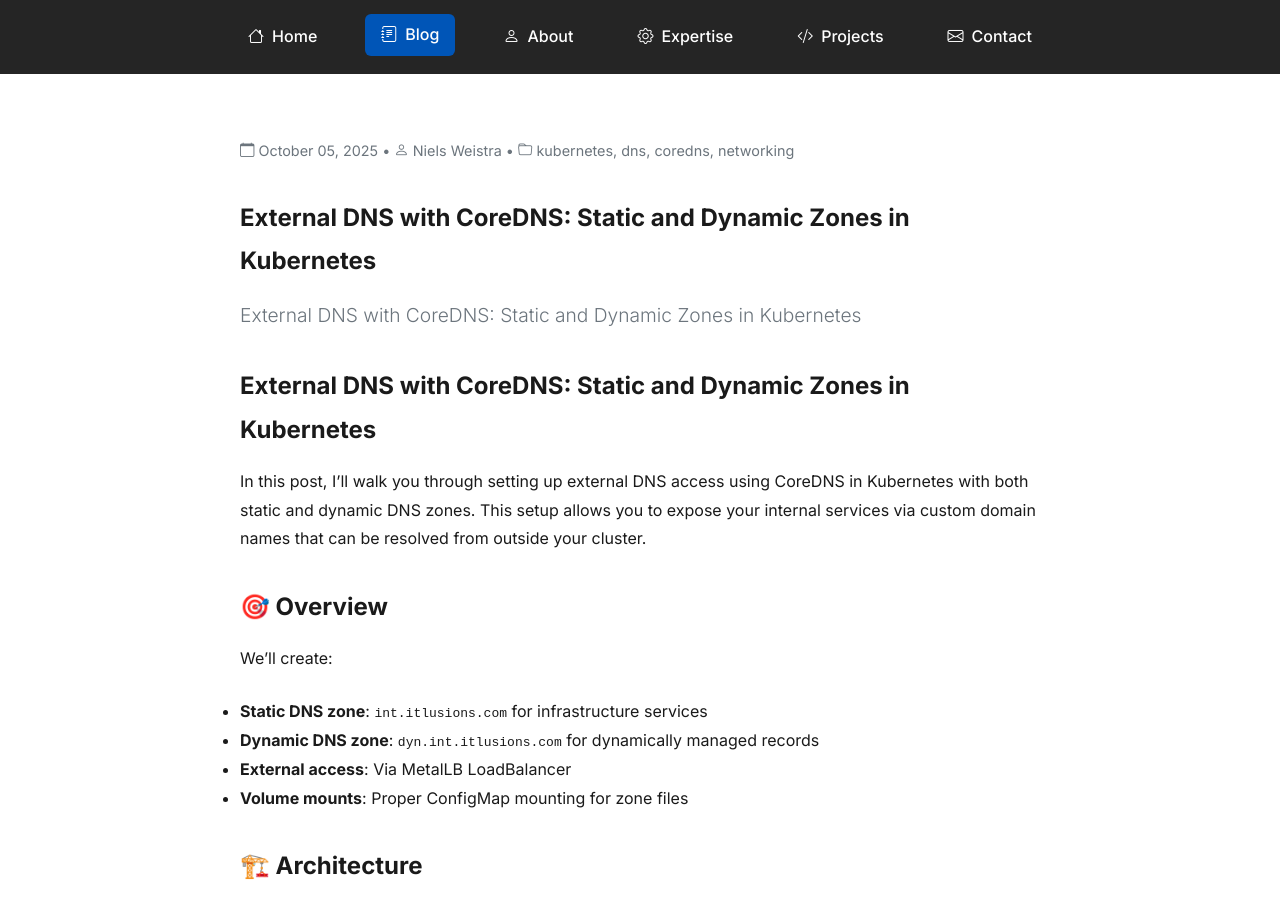
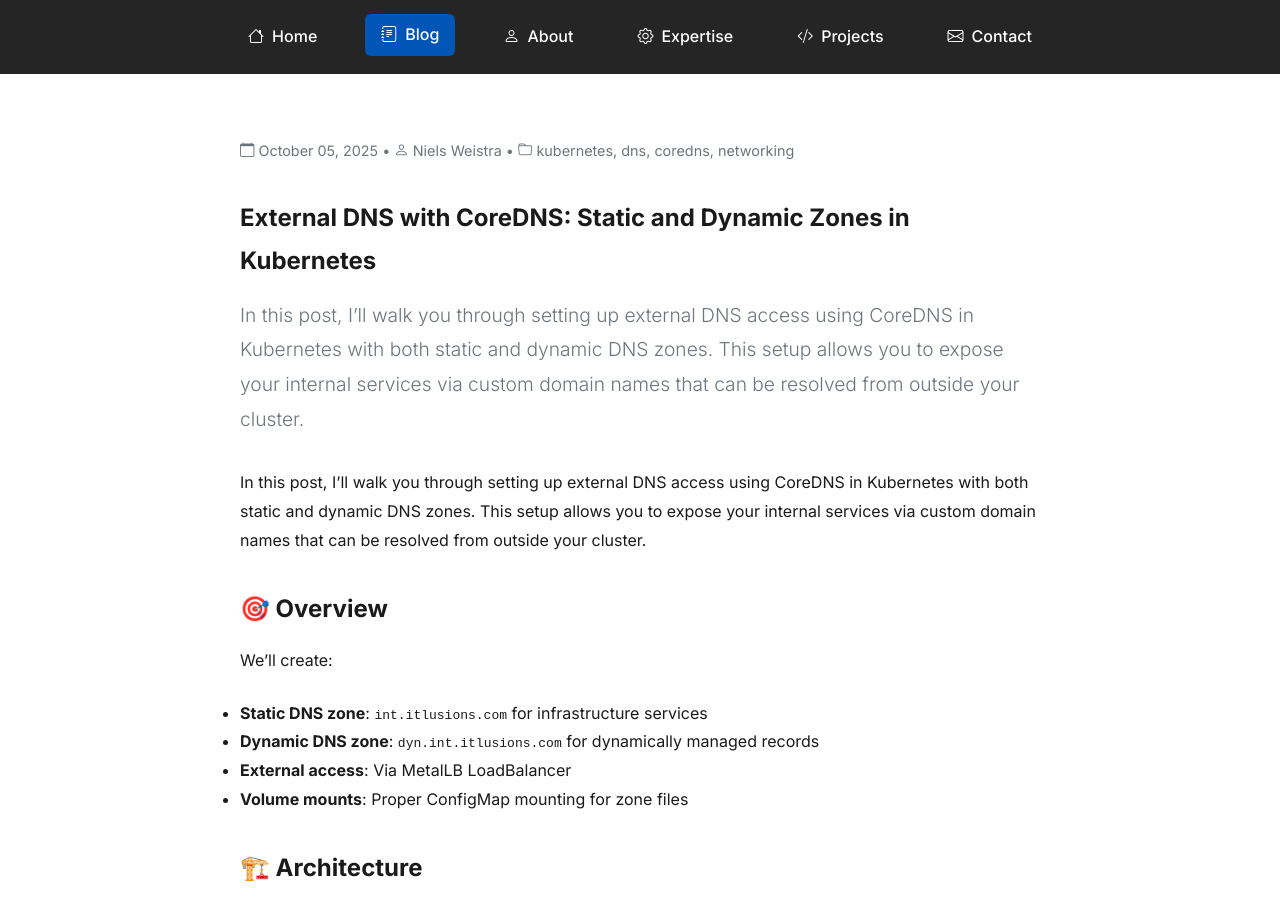
Before and after one commit to nielsweistra/nielsweistra.github.io, a Jekyll site: the page built from _posts/2025-10-05-external-dns-coredns-kubernetes.md, in a window 1280 px wide and 900 px high. Built offline with Jekyll 4.4.1, drawn with Linux system fonts in a browser that asks for light colours; a style sheet for code colours, icons or effects is not loaded.

Commit message:
Remove redundant title from External DNS with CoreDNS blog post

```diff
--- a/_posts/2025-10-05-external-dns-coredns-kubernetes.md
+++ b/_posts/2025-10-05-external-dns-coredns-kubernetes.md
@@ -5,8 +5,6 @@
 categories: kubernetes dns coredns networking
 tags: [kubernetes, dns, coredns, networking, devops, infrastructure]
 ---
-
-# External DNS with CoreDNS: Static and Dynamic Zones in Kubernetes
 
 In this post, I'll walk you through setting up external DNS access using CoreDNS in Kubernetes with both static and dynamic DNS zones. This setup allows you to expose your internal services via custom domain names that can be resolved from outside your cluster.
 
```
